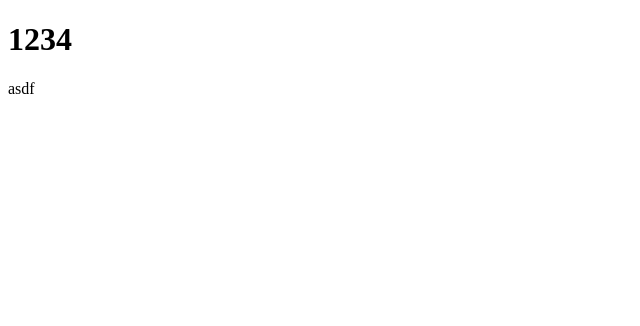
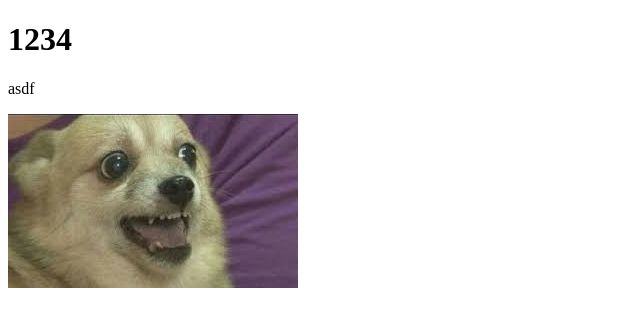
Before and after one commit to demikalin/myweb, a plain HTML site: page index.html in a window 1280 px wide. Shown: the whole page, without its empty margins (0-640 px from the left). Drawn offline with Linux system fonts and the light colour scheme.

Commit message:
image(www.jpg) is added
help

```diff
--- a/index.html
+++ b/index.html
@@ -7,6 +7,7 @@
 
 <h1>1234</h1>
 <p>asdf</p>
+<img src="./image/www.jpg" alt="help">
 
 </body>
 </html>
```
Also changed, not shown: image/www.jpg (added).
